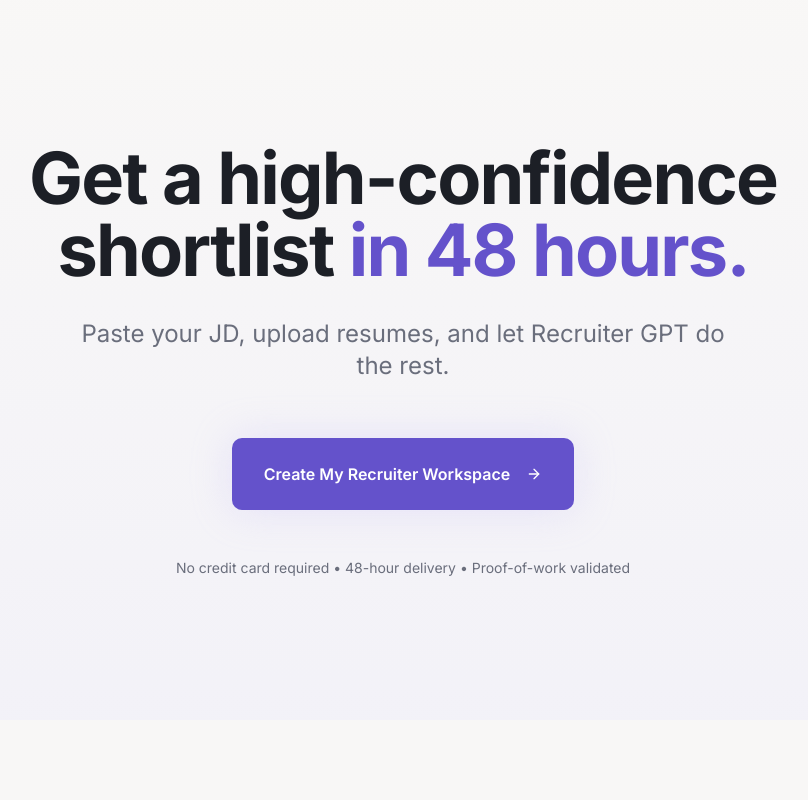
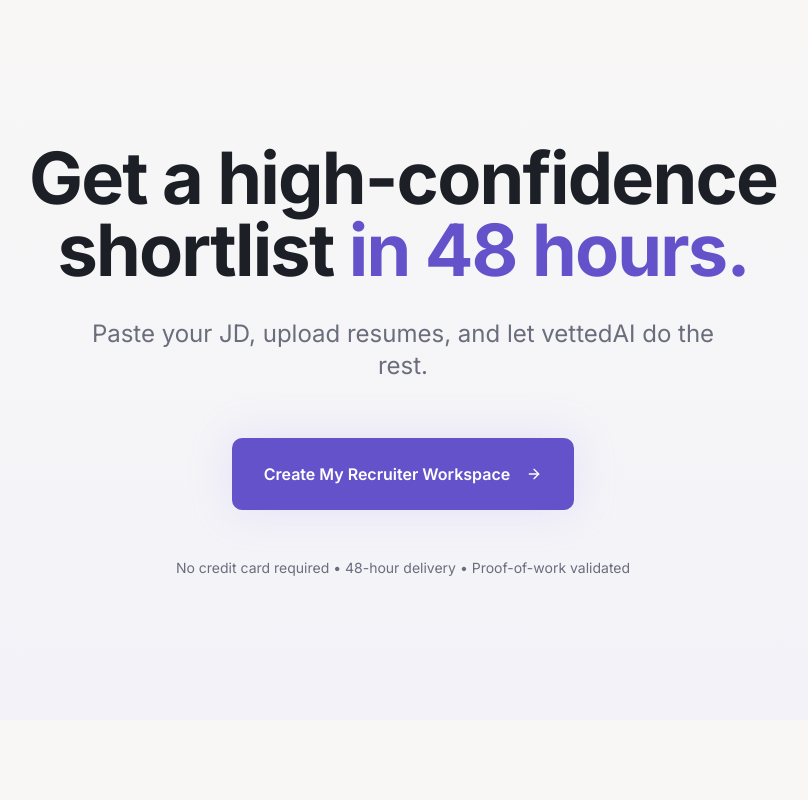
Before and after one commit to Kariuki11/vettedai-welcome-stage, a React (Vite) app: page / in a window 1280 px wide. Shown: the top 800 px of the page, without its empty margins (237-1045 px from the left). Built offline with nearby package versions, Linux system fonts and the light colour scheme; the HTML template or start-up script is replaced by a standard one.

Commit message:
Visual edit in Lovable

```diff
--- a/src/components/landing/HeroSection.tsx
+++ b/src/components/landing/HeroSection.tsx
@@ -1,13 +1,12 @@
 import { Button } from "@/components/ui/button";
 import { ArrowRight } from "lucide-react";
-
 interface HeroSectionProps {
   onCtaClick: () => void;
 }
-
-export const HeroSection = ({ onCtaClick }: HeroSectionProps) => {
-  return (
-    <section className="relative min-h-[90vh] flex items-center justify-center px-6 py-20 overflow-hidden">
+export const HeroSection = ({
+  onCtaClick
+}: HeroSectionProps) => {
+  return <section className="relative min-h-[90vh] flex items-center justify-center px-6 py-20 overflow-hidden">
       {/* Background Gradient */}
       <div className="absolute inset-0 gradient-subtle -z-10" />
 
@@ -20,18 +19,11 @@ export const HeroSection = ({ onCtaClick }: HeroSectionProps) => {
         </h1>
 
         {/* Subheadline */}
-        <p className="text-xl md:text-2xl text-muted-foreground max-w-2xl mx-auto leading-relaxed animate-fade-in-delayed">
-          Paste your JD, upload resumes, and let Recruiter GPT do the rest.
-        </p>
+        <p className="text-xl md:text-2xl text-muted-foreground max-w-2xl mx-auto leading-relaxed animate-fade-in-delayed">Paste your JD, upload resumes, and let vettedAI do the rest.</p>
 
         {/* CTA Button */}
         <div className="pt-6 animate-slide-in-up">
-          <Button
-            variant="hero"
-            size="lg"
-            onClick={onCtaClick}
-            className="text-base px-8 py-6 h-auto"
-          >
+          <Button variant="hero" size="lg" onClick={onCtaClick} className="text-base px-8 py-6 h-auto">
             Create My Recruiter Workspace
             <ArrowRight className="ml-2 h-5 w-5" />
           </Button>
@@ -42,6 +34,5 @@ export const HeroSection = ({ onCtaClick }: HeroSectionProps) => {
           No credit card required • 48-hour delivery • Proof-of-work validated
         </p>
       </div>
-    </section>
-  );
+    </section>;
 };
```
